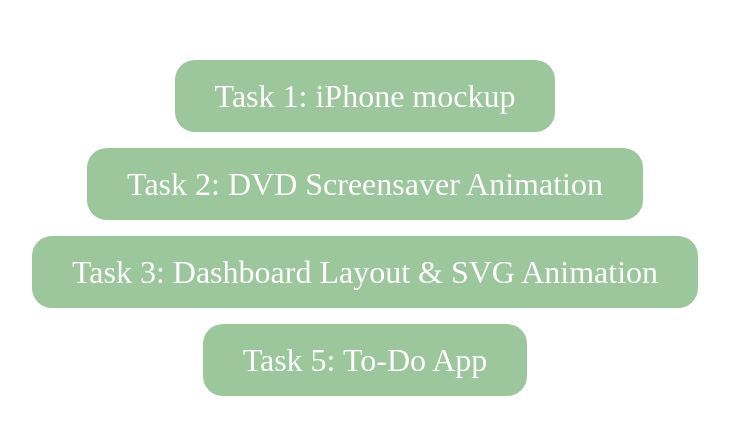
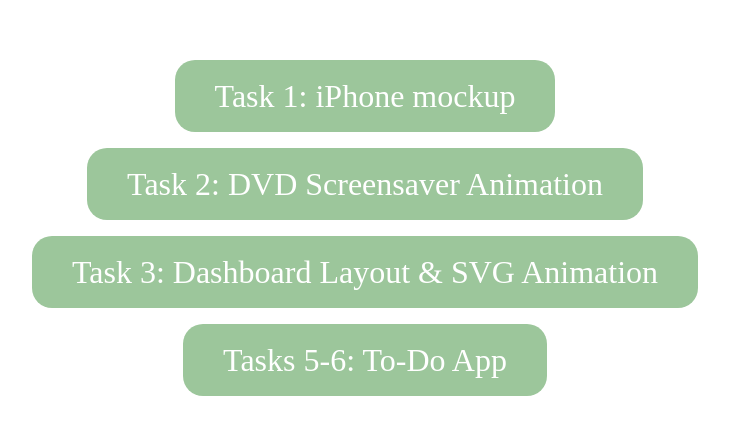
Before and after one commit to mikhailkollen/internship-tasks, a plain HTML site: page index.html in a window 1280 px wide. Shown: the part 164-598 px from the top of the page, without its empty margins (275-1004 px from the left). Drawn offline with Linux system fonts and the light colour scheme.

Commit message:
change link title

```diff
--- a/index.html
+++ b/index.html
@@ -12,6 +12,6 @@
    <a class="btn" href="./iphone/index.html">Task 1: iPhone mockup</a>
    <a class="btn" href="./screensaver-animation/index.html">Task 2: DVD Screensaver Animation</a>
    <a class="btn" href="./graphics-and-design/">Task 3: Dashboard Layout & SVG Animation</a>
-   <a class="btn" href="./HW5/">Task 5: To-Do App</a>
+   <a class="btn" href="./HW5/">Tasks 5-6: To-Do App</a>
 </body>
 </html>
```
